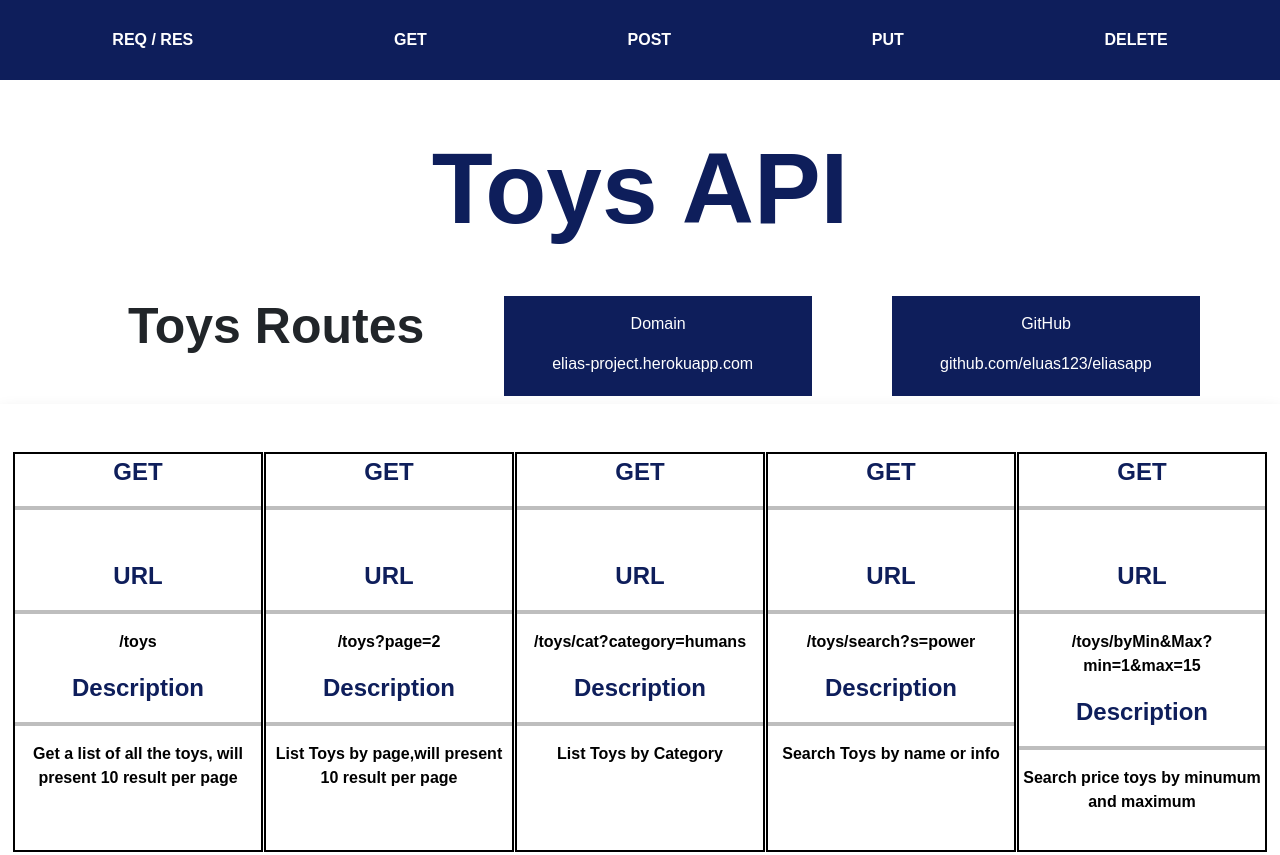
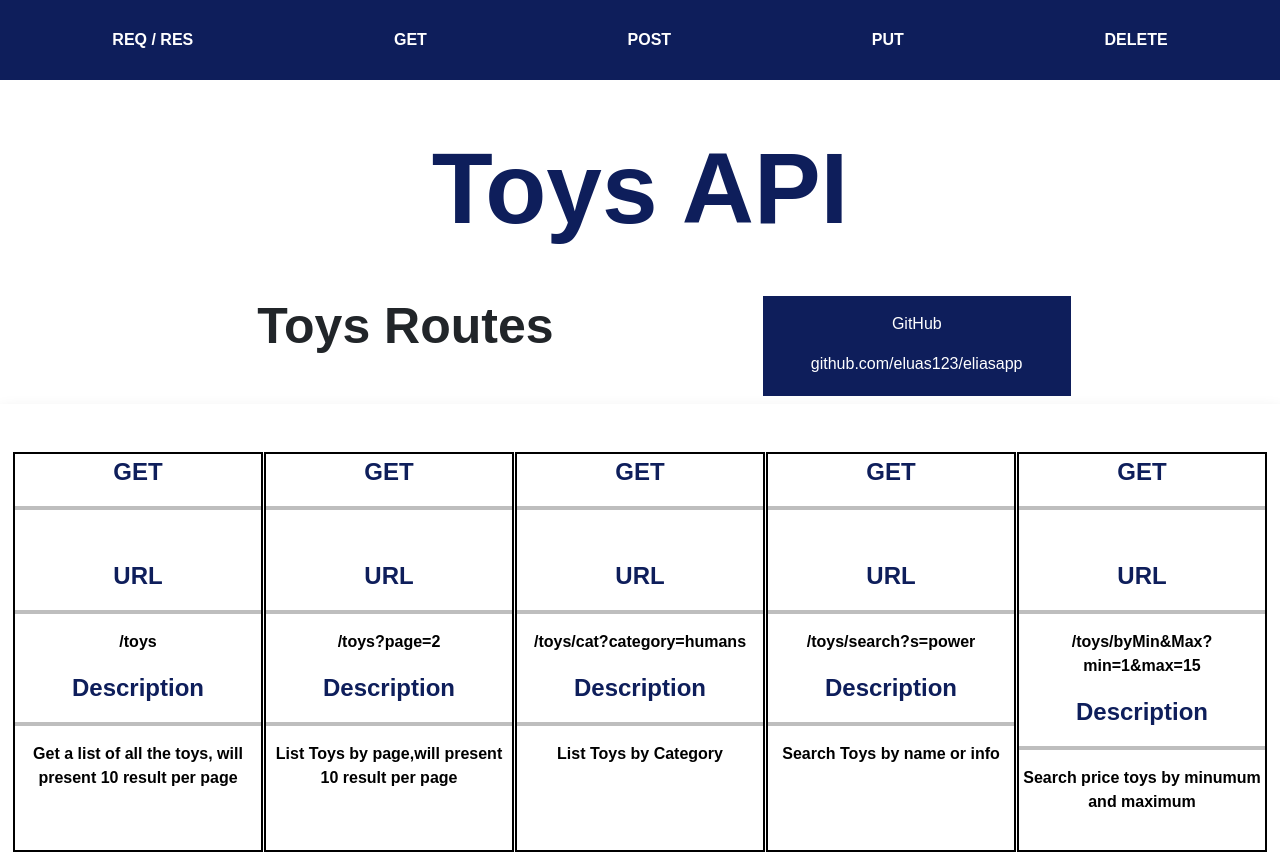
Before and after one commit to eluas123/toys-project-BackEnd, a website: page public/index.html in a window 1280 px wide. Shown: the top 855 px of the page. Drawn offline with Linux system fonts and the light colour scheme.

Commit message:
Add files via upload

```diff
--- a/public/index.html
+++ b/public/index.html
@@ -21,10 +21,6 @@
     <h1 class="text-center mt-5">Toys API</h1>
     <div class="links d-flex justify-content-evenly ms-5 mt-5">
         <h2>Toys Routes</h2>
-        <div class="domain col-md-3">
-            <p class="text-white text-center">Domain</p>
-            <a class="ms-5" href="https://elias-project.herokuapp.com">elias-project.herokuapp.com</a>
-        </div>
         <div class="domain col-md-3">
             <p class="text-white text-center">GitHub</p>
             <a class="ms-5" href="https://github.com/eluas123/eliasapp">github.com/eluas123/eliasapp</a>
```
